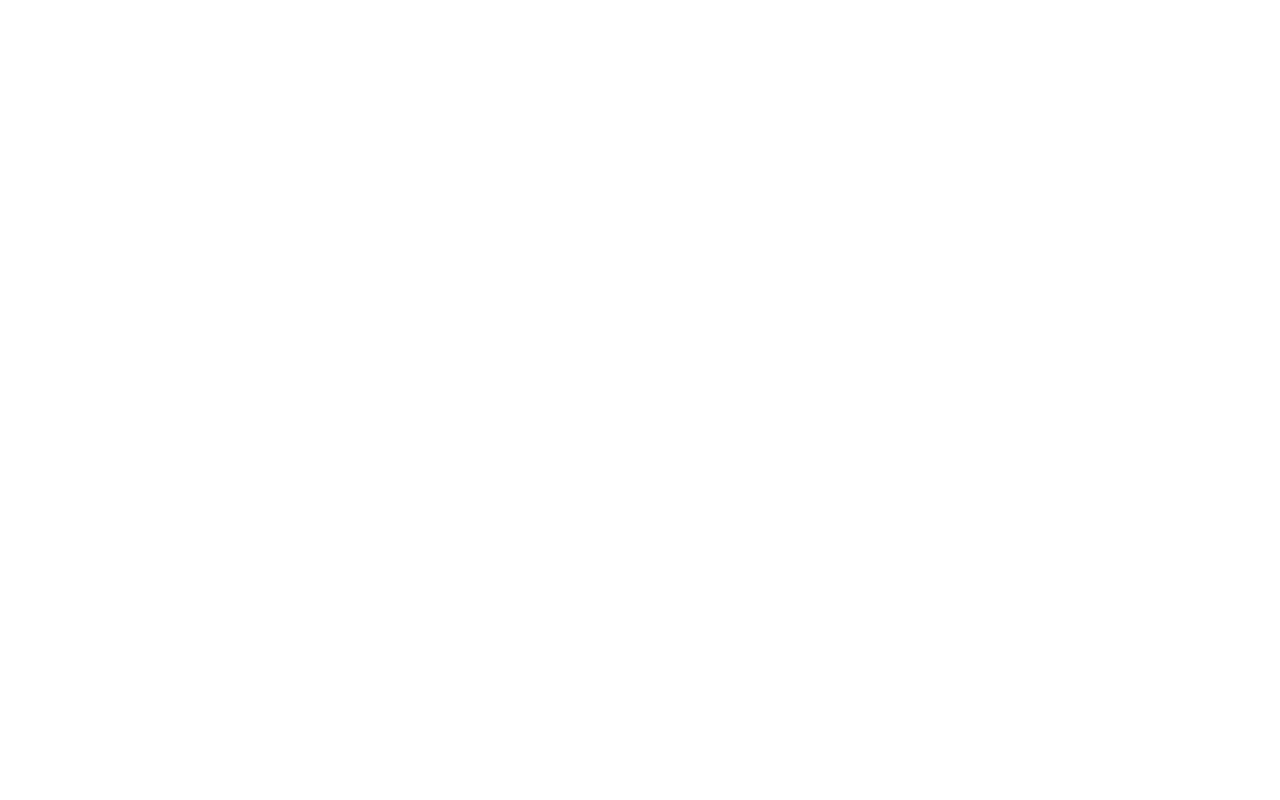
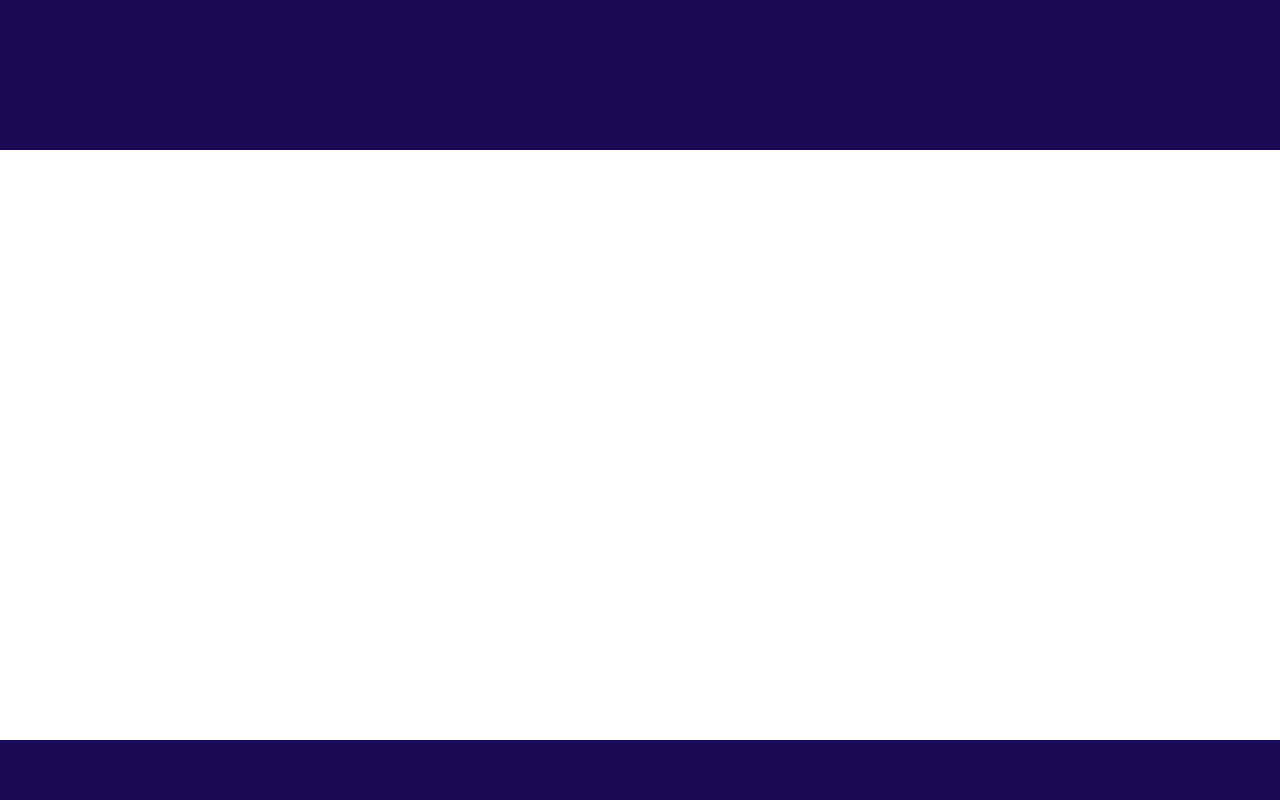
Before and after one commit to Heidi-coder/practicing-web-development, a plain HTML site: page index.html in a window 1280 px wide. Drawn offline with Linux system fonts and the light colour scheme.

Commit message:
Add header, footer, and basic flexbox

```diff
--- a/index.html
+++ b/index.html
@@ -3,9 +3,20 @@
 <head>
     <meta charset="UTF-8">
     <meta name="viewport" content="width=device-width, initial-scale=1.0">
+    <link rel="stylesheet" href="style.css">
     <title>Document</title>
 </head>
 <body>
+    <div class="everything">
+        <div class="header">
 
+        </div>
+        <div class="content">
+
+        </div>
+        <div class="footer">
+
+        </div>
+    </div>
 </body>
 </html>
--- a/style.css
+++ b/style.css
@@ -0,0 +1,32 @@
+/* layout and divs */
+
+body {
+    margin: 0;
+    padding: 0;
+}
+
+.everything {
+    display: flex;
+    flex-direction: column;
+    min-height: 100vh;
+}
+
+.header,
+.footer {
+    background-color: hsl(253, 78%, 19%);
+    flex-shrink: 0;
+}
+
+.header {
+    height: 150px;
+}
+
+.content {
+    flex-grow: 1;
+
+}
+
+.footer {
+    height: 60px;
+    margin-top: auto;
+}
```
